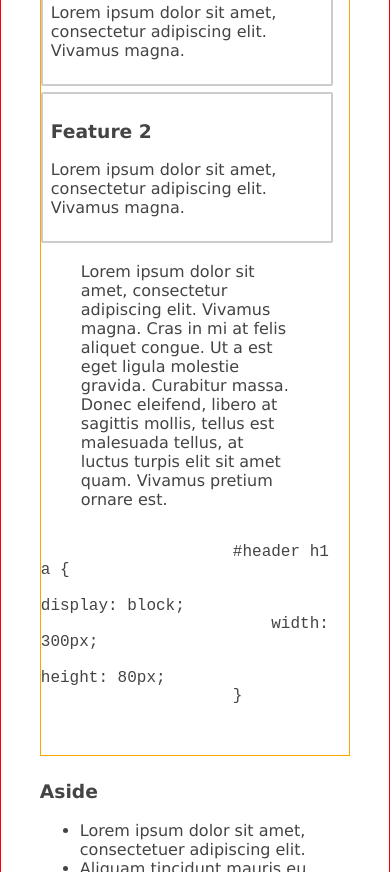
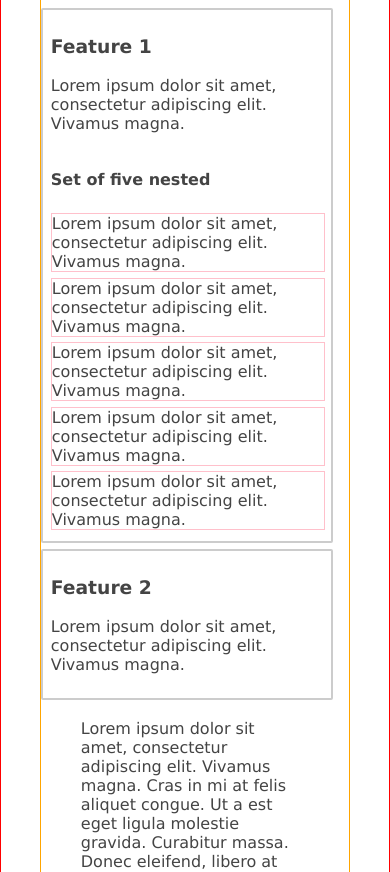
Before and after one commit to isabelarcher/kit, a plain HTML site: page index.html in a window 390 px wide. Shown: the part 791-1663 px from the top of the page. Drawn offline with Linux system fonts and the light colour scheme; files whose address does not match are found by name.

Commit message:
Finishing up test with Responsive Grid System
before branching it off

```diff
--- a/index.html
+++ b/index.html
@@ -25,7 +25,8 @@
         <div class="group-container">
             <section id="main-container">
                 <div class="styling">
-                    <h1>Title of page</h1>
+                    <h1>Grid tests</h1>
+                    <p>RESPONSIVE GRID SYSTEM http://www.responsivegridsystem.com/ mixed into SASS</p>
                     <p><strong>Pellentesque habitant morbi tristique</strong> senectus et netus et malesuada fames ac turpis egestas. Vestibulum tortor quam, feugiat vitae, ultricies eget, tempor sit amet, ante. Donec eu libero sit amet quam egestas semper. <em>Aenean ultricies mi vitae est.</em> Mauris placerat eleifend leo. Quisque sit amet est et sapien ullamcorper pharetra. Vestibulum erat wisi, condimentum sed, <code>commodo vitae</code>, ornare sit amet, wisi. Aenean fermentum, elit eget tincidunt condimentum, eros ipsum rutrum orci, sagittis tempus lacus enim ac dui. <a href="#">Donec non enim</a> in turpis pulvinar facilisis. Ut felis.</p>
                     <section id="first-section">
                         <h2>Header Level 2</h2>
@@ -39,6 +40,19 @@
                                     <h3>Feature 1</h3>
                                     <p>Lorem ipsum dolor sit amet, consectetur adipiscing elit. Vivamus magna.
                                     </p>
+                                    <div class="group-container thumbnails">
+                                        <h4>Set of five nested</h4>
+                                         <p>Lorem ipsum dolor sit amet, consectetur adipiscing elit. Vivamus magna.
+                                        </p>
+                                        <p>Lorem ipsum dolor sit amet, consectetur adipiscing elit. Vivamus magna.
+                                        </p>
+                                        <p>Lorem ipsum dolor sit amet, consectetur adipiscing elit. Vivamus magna.
+                                        </p>
+                                        <p>Lorem ipsum dolor sit amet, consectetur adipiscing elit. Vivamus magna.
+                                        </p>
+                                        <p>Lorem ipsum dolor sit amet, consectetur adipiscing elit. Vivamus magna.
+                                        </p>
+                                    </div>
                                 </div>
 
                             </article>
--- a/support-files/custom/css/style.scss
+++ b/support-files/custom/css/style.scss
@@ -117,7 +117,7 @@ $tertiary-font-family:Georgia, serif;
 
 /*  GO FULL WIDTH AT LESS THAN 480 PIXELS */
 
-@media only screen and (max-width: 480px) {
+@media only screen and (max-width: 1000px) {
     .span_12_of_12 {
         width: 100%;
     }
@@ -318,6 +318,11 @@ article {
     &:first-child {
         margin-left:0;
     }
+    .thumbnails p {
+        @extend .col;
+        @extend .span_2_of_12;
+        border: solid 1px pink;
+    }
 }
 
 aside {
```
Also changed, not shown: support-files/custom/css/style.css.
